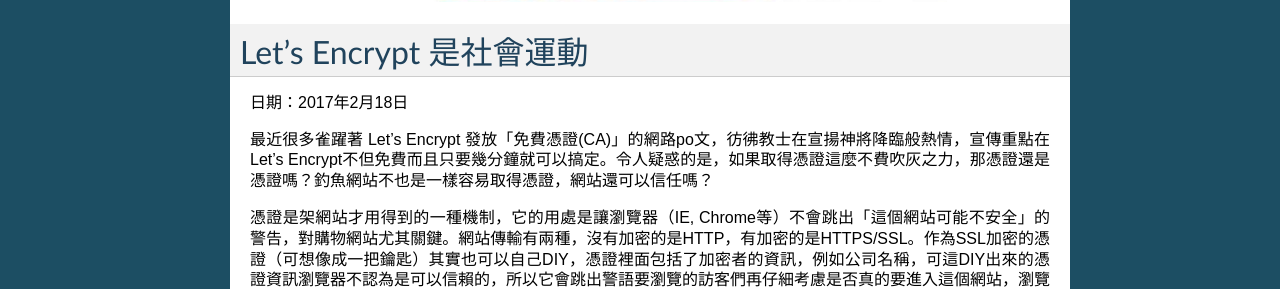
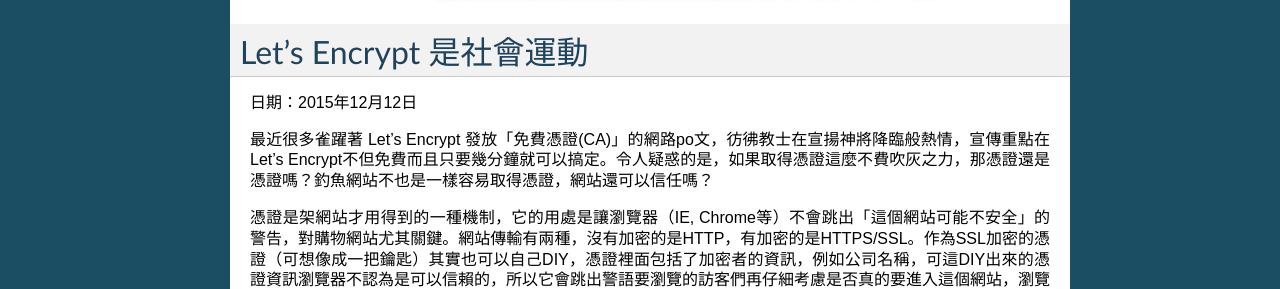
Before and after one commit to iapyeh/iapyeh, a Sphinx documentation site: the page built from docs/blogs/LetsEncrypt.rst, in a window 1280 px wide. Shown: the part 286-575 px from the top of the page. Built offline with Sphinx 7.4.7, drawn with Linux system fonts in a browser that asks for light colours.

Commit message:
Google Docs reST Editor@2017-2-18 21:53:25

```diff
--- a/docs/blogs/LetsEncrypt.rst
+++ b/docs/blogs/LetsEncrypt.rst
@@ -5,7 +5,7 @@
 Let's Encrypt 是社會運動
 ************************
 
-日期：2017年2月18日
+日期：2015年12月12日
 
 最近很多雀躍著 Let’s Encrypt 發放「免費憑證(CA)」的網路po文，彷彿教士在宣揚神將降臨般熱情，宣傳重點在Let’s Encrypt不但免費而且只要幾分鐘就可以搞定。令人疑惑的是，如果取得憑證這麼不費吹灰之力，那憑證還是憑證嗎？釣魚網站不也是一樣容易取得憑證，網站還可以信任嗎？
 
```
